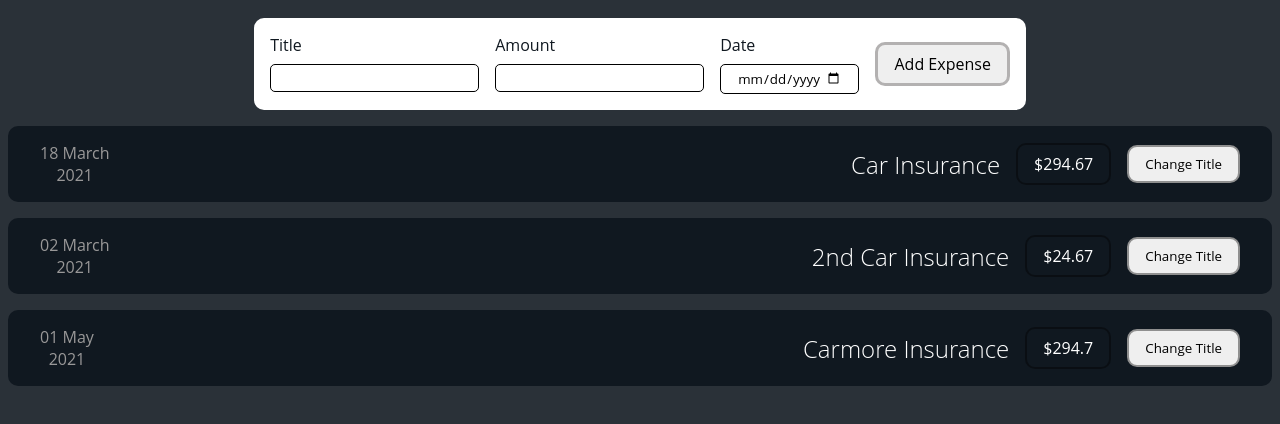
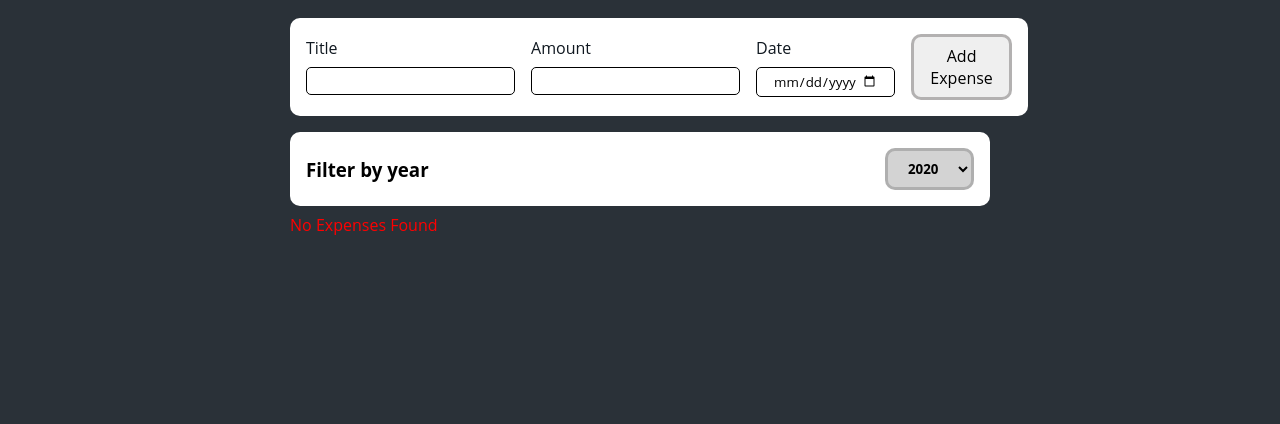
Before and after one commit to theruknology/Expense-Tracker, a React app: page / in a window 1280 px wide. Shown: the top 424 px of the page. Built offline with nearby package versions, Linux system fonts and the light colour scheme.

Commit message:
adding condtional formating

```diff
--- a/src/App.css
+++ b/src/App.css
@@ -7,3 +7,11 @@ body {
   padding: 0.5rem;
   background-color: rgba(16, 24, 32, 0.89);
 }
+
+.app-container {
+  display: flex;
+  flex-direction: column;
+  gap: 1rem;
+  max-width: 700px;
+  margin-inline: auto;
+}
--- a/src/App.js
+++ b/src/App.js
@@ -1,25 +1,28 @@
-import React from "react";
+import React, { useState } from "react";
 import NewExpense from "./components/NewExpense/NewExpense";
 import Expenses from "./components/Expenses/Expenses";
-import './App.css'
+import "./App.css";
+
+const DUMMY_EXPENSES = [
+  { id:1, title: "Car Insurance", amount: 294.67, date: new Date(2021, 2, 18) },
+  { id:2, title: "2nd Car Insurance", amount: 24.67, date: new Date(2021, 2, 2) },
+  { id:3, title: "Carmore Insurance", amount: 294.7, date: new Date(2021, 4, 1) },
+  { id:4, title: "Carrier Insurance", amount: 2.6, date: new Date(2021, 3, 2) },
+];
 
 export default function App() {
-  const expenses = [
-    { title: "Car Insurance", amount: 294.67, date: new Date(2021, 2, 18) },
-    { title: "2nd Car Insurance", amount: 24.67, date: new Date(2021, 2, 2) },
-    { title: "Carmore Insurance", amount: 294.7, date: new Date(2021, 4, 1) },
-    { title: "Carrier Insurance", amount: 2.6, date: new Date(2021, 3, 2) },
-  ];
+  const [expenses, setExpenses] = useState(DUMMY_EXPENSES);
 
-  const addExpenseHandler = expenses => {
-    console.log('In App.js:');
-    console.log(expenses);
-  }
+  const addExpenseHandler = (expense) => {
+    setExpenses((prevExpenses) => {
+      return [expense, ...prevExpenses];
+    });
+  };
 
   return (
-    <>
-      <NewExpense onAddExpense={ addExpenseHandler }/>
-      <Expenses items={ expenses } />
-    </>
+    <div className="app-container">
+      <NewExpense onAddExpense={addExpenseHandler} />
+      <Expenses items={expenses} />
+    </div>
   );
 }
--- /dev/null
+++ b/src/components/ExpenseFilter/ExpenseFilter.css
@@ -0,0 +1,17 @@
+.filter-container {
+  display: flex;
+  justify-content: space-between;
+  padding-inline: 1rem;
+  padding-block: 1rem;
+  background-color: rgb(255, 255, 255);
+  border-radius: 10px;
+  align-items: center;
+}
+.filter-container > select {
+  padding: 0.5rem;
+  padding-inline: 1rem;
+  border: 3px solid rgba(0, 0, 0, 0.171);
+  background-color: rgba(0, 0, 0, 0.171);
+  border-radius: 10px;
+  font-weight: bold;
+}
--- /dev/null
+++ b/src/components/ExpenseFilter/ExpenseFilter.js
@@ -0,0 +1,21 @@
+import React, { useState } from 'react'
+import './ExpenseFilter.css'
+
+export default function ExpenseFilter(props) {
+
+  const yearSelectHandler = event => {
+    props.onFilter(event.target.value);
+  }
+
+  return (
+    <form className='filter-container'>
+      <h3>Filter by year</h3>
+      <select name='year' onChange={ yearSelectHandler } value={props.selected}>
+        <option value='2022'>2022</option>
+        <option value='2021'>2021</option>
+        <option value='2020'>2020</option>
+        <option value='2019'>2019</option>
+      </select>
+    </form>
+  )
+}
--- a/src/components/Expenses/ExpenseDate.js
+++ b/src/components/Expenses/ExpenseDate.js
@@ -8,7 +8,8 @@ export default function ExpenseDate( props ) {
 
   return (
     <div className="expense-item-date">
-      <p>{ day } { month }</p>
+      <p>{ month }</p>
+      <p className='calendar-day'>{ day }</p>
       <p>{ year }</p>
     </div>
 
--- a/src/components/Expenses/ExpenseItem.css
+++ b/src/components/Expenses/ExpenseItem.css
@@ -4,7 +4,7 @@
 .expense-item {
   display: flex;
   width: inherit;
-  gap: 1rem;
+  gap: 2rem;
   background: #101820FF;
   color: white;
   border-radius: 10px;
@@ -12,10 +12,11 @@
   padding-inline: 2rem;
   align-items: center;
   justify-content: space-between;
-  margin-block: 1rem;
 }
 .expense-item-des {
   display: flex;
+  justify-content: space-between;
+  width: 100%;
   gap: 1rem;
   align-items: center;
 }
@@ -28,6 +29,13 @@
   flex-direction: column;
   align-items: center;
 }
+.expense-item-date > p {
+  font-size: 0.8;
+}
+.calendar-day {
+  font-size: 1.5rem;
+  color: white;
+}
 
 .expense-item-amount,
 .expense-item-title-change {
--- a/src/components/Expenses/ExpenseItem.js
+++ b/src/components/Expenses/ExpenseItem.js
@@ -3,22 +3,14 @@ import React, { useState } from "react";
 import ExpenseDate from "./ExpenseDate";
 
 const ExpenseItem = (props) => {
-  const [ title, setTitle] = useState(props.title);
-
-  const clickHandler = () => {
-    setTitle('Updated');
-    console.log(title);
-  }
-
   return (
-    <div className="expense-item">
+    <li className="expense-item">
       <ExpenseDate date={ props.date }/>
       <div className="expense-item-des">
-        <h2>{ title }</h2>
+        <h2>{ props.title }</h2>
         <p className="expense-item-amount">${ props.amount }</p>
-        <button className="expense-item-title-change" onClick={clickHandler}>Change Title</button>
       </div>
-    </div>
+    </li>
   );
 };
 
--- /dev/null
+++ b/src/components/Expenses/Expenses.css
@@ -0,0 +1,14 @@
+* {
+  padding: 0;
+  margin: 0;
+}
+.expenses {
+  display: flex;
+  flex-direction: column;
+  gap: 0.5rem;
+  list-style: none;
+}
+
+.error-message {
+  color: red;
+}
--- a/src/components/Expenses/Expenses.js
+++ b/src/components/Expenses/Expenses.js
@@ -1,12 +1,28 @@
-import React from 'react';
-import ExpenseItem from './ExpenseItem';
+import React, { useState } from "react";
+import ExpenseFilter from "../ExpenseFilter/ExpenseFilter";
+import ExpensesList from "./ExpensesList";
+import "./Expenses.css";
 
 export default function Expenses(props) {
+  const [filteredYear, setFilteredYear] = useState("2020");
+
+  const filterRequestHandler = (selection) => {
+    setFilteredYear(selection);
+  };
+
+  const filteredExpenses = props.items.filter((expense) => {
+    return expense.date.getFullYear().toString() == filteredYear;
+  });
+
   return (
-    <>
-      <ExpenseItem title={props.items[0].title} amount={props.items[0].amount} date={props.items[0].date} />
-      <ExpenseItem title={props.items[1].title} amount={props.items[1].amount} date={props.items[1].date} />
-      <ExpenseItem title={props.items[2].title} amount={props.items[2].amount} date={props.items[2].date} />
-    </>
-  )
+    <div className="expenses">
+      <div className="filter-options">
+        <ExpenseFilter
+          selected={filteredYear}
+          onFilter={filterRequestHandler}
+        />
+      </div>
+      <ExpensesList items={filteredExpenses} />
+    </div>
+  );
 }
--- /dev/null
+++ b/src/components/Expenses/ExpensesList.js
@@ -0,0 +1,22 @@
+import React from "react";
+import "./Expenses.css";
+import ExpenseItem from "./ExpenseItem";
+
+export default function ExpensesList(props) {
+  if (props.items.length === 0) {
+    return <p className="error-message">No Expenses Found</p>;
+  }
+
+  return (
+    <ul className="expenses">
+      {props.items.map((itms) => (
+        <ExpenseItem
+          key={itms.id}
+          title={itms.title}
+          amount={itms.amount}
+          date={itms.date}
+        />
+      ))}
+    </ul>
+  );
+}
```
